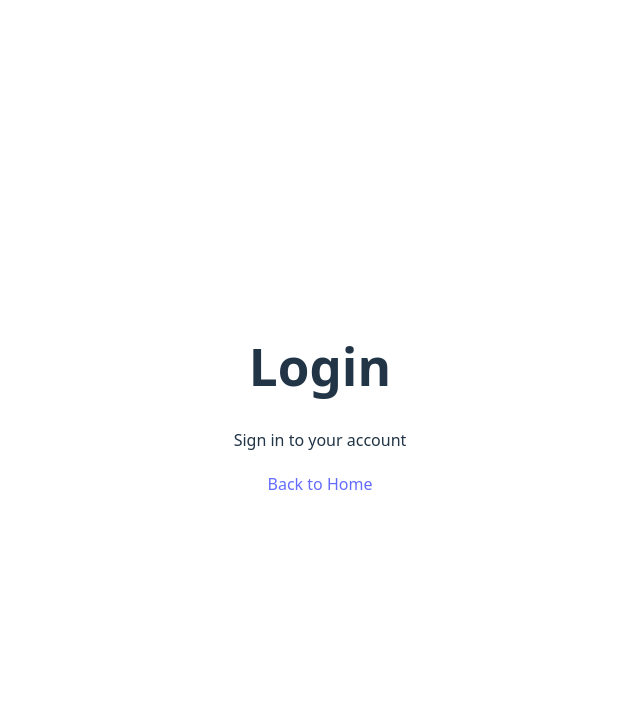
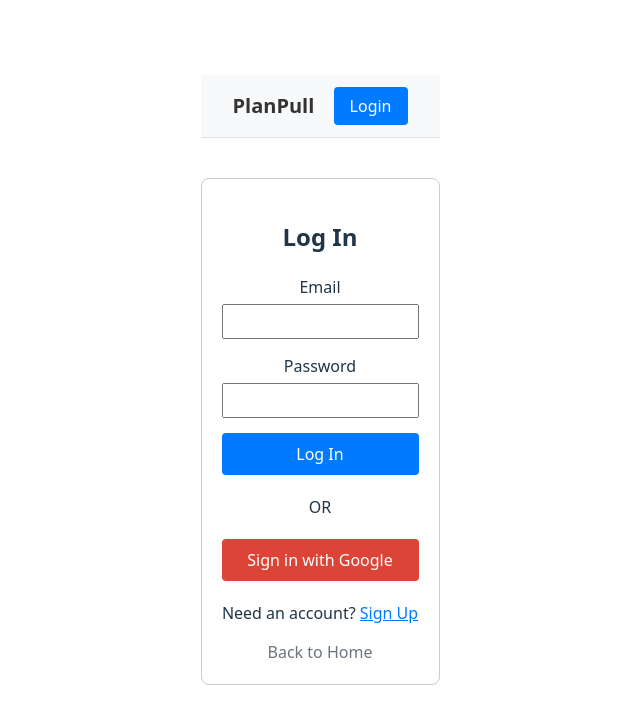
Before and after one commit to Caellwyn/planpull, a React (Vite) app in the folder planpull/: page /login in a window 1280 px wide. Shown: the top 724 px of the page, without its empty margins (320-960 px from the left). Built offline with nearby package versions, Linux system fonts and the light colour scheme; no server answers.

Commit message:
Implement Login UI, Auth Logic, and Error Handling

```diff
--- a/planpull/src/App.jsx
+++ b/planpull/src/App.jsx
@@ -2,15 +2,22 @@ import { BrowserRouter, Routes, Route } from 'react-router-dom';
 import Landing from './pages/Landing';
 import Login from './pages/Login';
 import AppShell from './pages/AppShell';
+import ProtectedRoute from './components/common/ProtectedRoute';
+import Navbar from './components/common/Navbar';
 import './App.css';
 
 function App() {
   return (
     <BrowserRouter>
+      <Navbar />
       <Routes>
         <Route path="/" element={<Landing />} />
         <Route path="/login" element={<Login />} />
-        <Route path="/app" element={<AppShell />} />
+        <Route path="/app" element={
+          <ProtectedRoute>
+            <AppShell />
+          </ProtectedRoute>
+        } />
       </Routes>
     </BrowserRouter>
   );
--- /dev/null
+++ b/planpull/src/components/common/Navbar.jsx
@@ -0,0 +1,52 @@
+import React from 'react';
+import { Link, useNavigate } from 'react-router-dom';
+import { useAuth } from '../../contexts/AuthContext';
+
+const Navbar = () => {
+    const { currentUser, logout } = useAuth();
+    const navigate = useNavigate();
+
+    const handleLogout = async () => {
+        try {
+            await logout();
+            navigate('/');
+        } catch {
+            console.error('Failed to log out');
+        }
+    };
+
+    return (
+        <nav style={{
+            display: 'flex',
+            justifyContent: 'space-between',
+            alignItems: 'center',
+            padding: '1rem 2rem',
+            backgroundColor: '#f8f9fa',
+            borderBottom: '1px solid #dee2e6',
+            marginBottom: '20px'
+        }}>
+            <div className="brand">
+                <Link to="/" style={{ textDecoration: 'none', fontSize: '1.25rem', fontWeight: 'bold', color: '#333' }}>
+                    PlanPull
+                </Link>
+            </div>
+            <div className="menu">
+                {currentUser ? (
+                    <div style={{ display: 'flex', gap: '15px', alignItems: 'center' }}>
+                        <span style={{ fontSize: '0.9rem', color: '#666' }}>{currentUser.email}</span>
+                        <Link to="/app">Dashboard</Link>
+                        <button onClick={handleLogout} style={{ padding: '5px 10px', cursor: 'pointer' }}>
+                            Logout
+                        </button>
+                    </div>
+                ) : (
+                    <Link to="/login" style={{ padding: '8px 16px', backgroundColor: '#007bff', color: 'white', textDecoration: 'none', borderRadius: '4px' }}>
+                        Login
+                    </Link>
+                )}
+            </div>
+        </nav>
+    );
+};
+
+export default Navbar;
--- /dev/null
+++ b/planpull/src/components/common/ProtectedRoute.jsx
@@ -0,0 +1,19 @@
+import React from 'react';
+import { Navigate } from 'react-router-dom';
+import { useAuth } from '../../contexts/AuthContext';
+
+const ProtectedRoute = ({ children }) => {
+    const { currentUser, loading } = useAuth();
+
+    if (loading) {
+        return <div>Loading...</div>; // Replace with a spinner later
+    }
+
+    if (!currentUser) {
+        return <Navigate to="/login" />;
+    }
+
+    return children;
+};
+
+export default ProtectedRoute;
--- a/planpull/src/pages/Login.jsx
+++ b/planpull/src/pages/Login.jsx
@@ -1,14 +1,125 @@
-import React from 'react';
-import { Link } from 'react-router-dom';
+import React, { useState, useEffect } from 'react';
+import { useNavigate, Link } from 'react-router-dom';
+import { useAuth } from '../contexts/AuthContext';
 
 const Login = () => {
+    const [email, setEmail] = useState('');
+    const [password, setPassword] = useState('');
+    const [isLogin, setIsLogin] = useState(true);
+    const [error, setError] = useState('');
+    const [loading, setLoading] = useState(false);
+
+    const { login, signup, loginWithGoogle, currentUser } = useAuth();
+    const navigate = useNavigate();
+
+    // Redirect if already logged in
+    useEffect(() => {
+        if (currentUser) {
+            navigate('/app');
+        }
+    }, [currentUser, navigate]);
+
+    function getFriendlyErrorMessage(errorCode) {
+        switch (errorCode) {
+            case 'auth/invalid-credential':
+                return 'Incorrect email or password. Please try again.';
+            case 'auth/user-not-found':
+                return 'No account found with this email.';
+            case 'auth/wrong-password':
+                return 'Incorrect password.';
+            case 'auth/email-already-in-use':
+                return 'An account already exists with this email.';
+            case 'auth/weak-password':
+                return 'Password should be at least 6 characters.';
+            case 'auth/popup-closed-by-user':
+                return 'Sign-in cancelled.';
+            default:
+                return 'An error occurred. Please try again.';
+        }
+    }
+
+    async function handleSubmit(e) {
+        e.preventDefault();
+
+        try {
+            setError('');
+            setLoading(true);
+            if (isLogin) {
+                await login(email, password);
+            } else {
+                await signup(email, password);
+            }
+            navigate('/app');
+        } catch (err) {
+            console.error(err);
+            // Use helper if available, otherwise fallback to message or generic error
+            const message = err.code ? getFriendlyErrorMessage(err.code) : err.message;
+            setError(message);
+        }
+        setLoading(false);
+    }
+
+    async function handleGoogleSignIn() {
+        try {
+            setError('');
+            setLoading(true);
+            await loginWithGoogle();
+            navigate('/app');
+        } catch (err) {
+            console.error(err);
+            const message = err.code ? getFriendlyErrorMessage(err.code) : err.message;
+            setError(message);
+        }
+        setLoading(false);
+    }
+
     return (
-        <div style={{ padding: '20px', textAlign: 'center' }}>
-            <h1>Login</h1>
-            <p>Sign in to your account</p>
-            {/* Auth form will go here later */}
-            <div style={{ marginTop: '20px' }}>
-                <Link to="/">Back to Home</Link>
+        <div style={{ maxWidth: '400px', margin: '40px auto', padding: '20px', border: '1px solid #ccc', borderRadius: '8px' }}>
+            <h2 style={{ textAlign: 'center', marginBottom: '20px' }}>{isLogin ? 'Log In' : 'Sign Up'}</h2>
+
+            {error && <div style={{ backgroundColor: '#f8d7da', color: '#721c24', padding: '10px', marginBottom: '15px', borderRadius: '4px' }}>{error}</div>}
+
+            <form onSubmit={handleSubmit} style={{ display: 'flex', flexDirection: 'column', gap: '15px' }}>
+                <div>
+                    <label style={{ display: 'block', marginBottom: '5px' }}>Email</label>
+                    <input
+                        type="email"
+                        value={email}
+                        onChange={(e) => setEmail(e.target.value)}
+                        required
+                        style={{ width: '100%', padding: '8px', boxSizing: 'border-box' }}
+                    />
+                </div>
+                <div>
+                    <label style={{ display: 'block', marginBottom: '5px' }}>Password</label>
+                    <input
+                        type="password"
+                        value={password}
+                        onChange={(e) => setPassword(e.target.value)}
+                        required
+                        style={{ width: '100%', padding: '8px', boxSizing: 'border-box' }}
+                    />
+                </div>
+                <button disabled={loading} type="submit" style={{ padding: '10px', backgroundColor: '#007bff', color: 'white', border: 'none', borderRadius: '4px', cursor: 'pointer' }}>
+                    {isLogin ? 'Log In' : 'Sign Up'}
+                </button>
+            </form>
+
+            <div style={{ textAlign: 'center', margin: '20px 0' }}>OR</div>
+
+            <button onClick={handleGoogleSignIn} disabled={loading} style={{ width: '100%', padding: '10px', backgroundColor: '#db4437', color: 'white', border: 'none', borderRadius: '4px', cursor: 'pointer' }}>
+                Sign in with Google
+            </button>
+
+            <div style={{ marginTop: '20px', textAlign: 'center' }}>
+                {isLogin ? "Need an account? " : "Already have an account? "}
+                <span onClick={() => setIsLogin(!isLogin)} style={{ color: '#007bff', cursor: 'pointer', textDecoration: 'underline' }}>
+                    {isLogin ? 'Sign Up' : 'Log In'}
+                </span>
+            </div>
+
+            <div style={{ marginTop: '15px', textAlign: 'center' }}>
+                <Link to="/" style={{ color: '#6c757d', textDecoration: 'none' }}>Back to Home</Link>
             </div>
         </div>
     );
```
